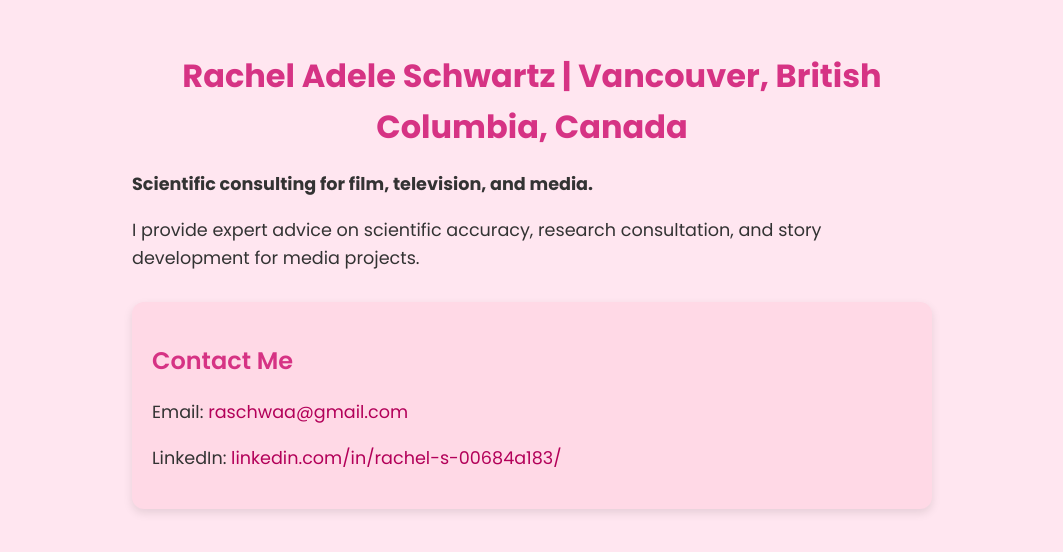
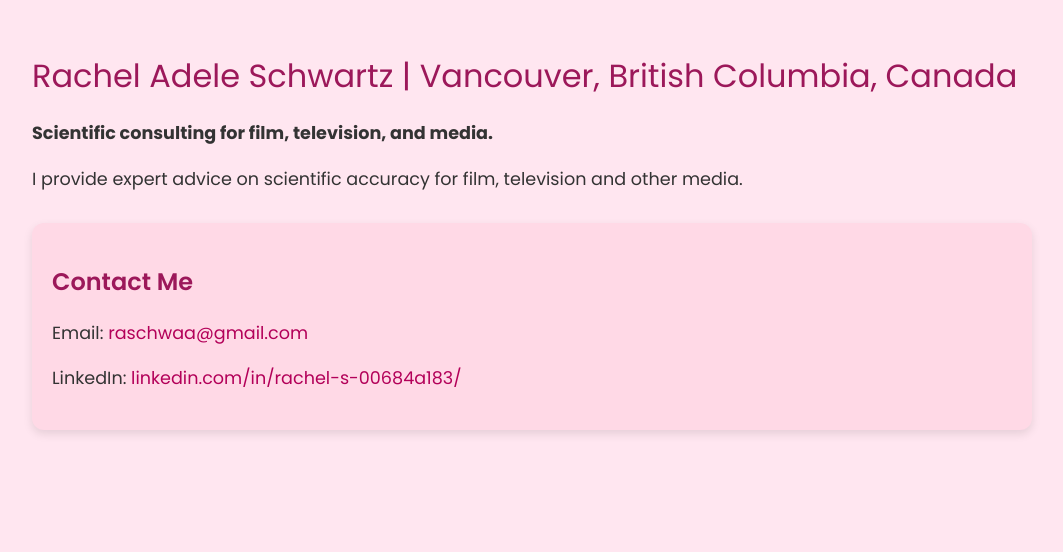
Before and after one commit to rachadele/personal_website, a plain HTML site: page index.html in a window 1280 px wide. Shown: the whole page, without its empty margins (108-1171 px from the left). Drawn offline with Linux system fonts and the light colour scheme.

Commit message:
update index

```diff
--- a/index.html
+++ b/index.html
@@ -17,22 +17,22 @@
 			background-color: #ffe6f0;
 			/* Soft pink background */
 			color: #333;
-			max-width: 800px;
+			max-width: 1000px;
 			margin: 50px auto;
 			padding: 0 20px;
 			line-height: 1.6;
 		}
 
 		h1 {
-			color: #d63384;
+			color: #9c185a;
 			/* Deep pink heading */
-			font-weight: 700;
-			text-align: center;
+			font-weight: 500;
+			text-align: left;
 			margin-bottom: 10px;
 		}
 
 		h2 {
-			color: #d63384;
+			color: #9c185a;
 			font-weight: 600;
 			margin-bottom: 15px;
 		}
@@ -71,7 +71,7 @@
 
 	<!-- Short description of services -->
 	<p>
-		I provide expert advice on scientific accuracy, research consultation, and story development for media projects.
+		I provide expert advice on scientific accuracy for film, television and other media.
 	</p>
 
 	<!-- Contact section in a highlighted box -->
```
